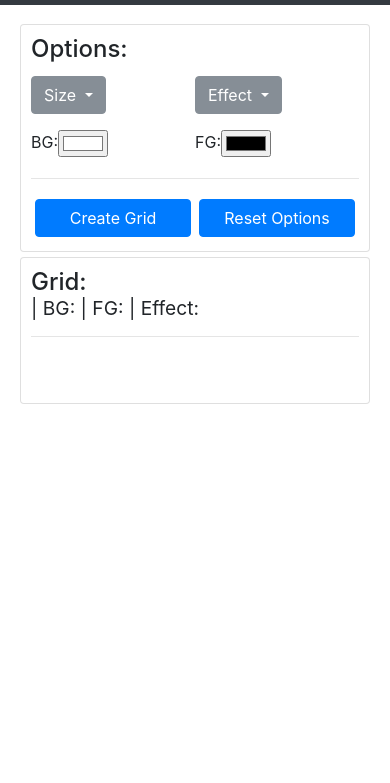
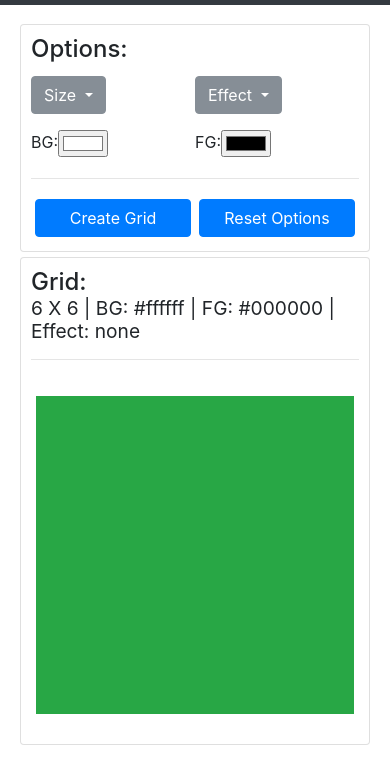
Before and after one commit to xxerror500xx/TOP_Etch-a-Sketch, a plain HTML site: page index.html in a window 390 px wide. Shown: the part 51-834 px from the top of the page. Drawn offline with nearby package versions, Linux system fonts and the light colour scheme.

Commit message:
Add responsive grid creation

```diff
--- a/css/main.css
+++ b/css/main.css
@@ -11,9 +11,11 @@ body {
 .card {
   margin: 5px;
 }
+
 .card-block {
   margin: 10px;
 }
+
 .custom-select {
   padding: 0;
 }
--- a/js/master.js
+++ b/js/master.js
@@ -1,27 +1,42 @@
 var options = {
   defaults: {
-    length: 4, // Number of rows
-    width: 4,  // Number of colums
+    length: 6, // Number of rows
+    width: 6, // Number of colums
     bgColor: "#ffffff",
     fgColor: "#000000",
     effect: "none"
   },
 
-  displayGridResolution: function (length = this.defaults.length, width = this.defaults.width) {
+  displayGridResolution: function(length = this.defaults.length, width = this.defaults.width) {
     $("#resolution-get").text(length + " X " + width);
   },
-  displayBG: function (bgColor = this.defaults.bgColor) {
+  displayBG: function(bgColor = this.defaults.bgColor) {
     $("#color-bg-get").text(bgColor);
     $("#background").val(bgColor);
   },
-  displayFG: function (fgColor = this.defaults.fgColor) {
+  displayFG: function(fgColor = this.defaults.fgColor) {
     $("#color-fg-get").text(fgColor);
     $("#foreground").val(fgColor);
   },
-  displayEffect: function (effect = this.defaults.effect) {
+  displayEffect: function(effect = this.defaults.effect) {
     $("#color-ef-get").text(effect);
-  }
-  resetToDefault: function () {
+  },
+  clearGrid: function() {
+    $("#grid").empty();
+  },
+  makeGrid: function(rows = this.defaults.length, columns = this.defaults.width) {
+    for (var i = 0; i < rows; i++) {
+      $("#grid").append("<div id='gr-" + i + "' class='row'></div>");
+      var height = $('#gr-' + i).width() / columns;
+      console.log(height);
+      for (var j = 0; j < columns; j++) {
+        $("#gr-" + i).append("<div id='cell-" + j + "' class='col  bg-success h-100'></div>");
+        $("#gr-" + i).css('height', height + 'px')
+      }
+    }
+
+  },
+  resetToDefault: function() {
     options.displayGridResolution();
     options.displayBG();
     options.displayFG();
@@ -30,6 +45,10 @@ var options = {
   }
 };
 
-$("document").ready(function () {
+$("document").ready(function() {
   options.resetToDefault();
 });
+$(window).resize(function() {
+  options.clearGrid();
+  options.makeGrid();
+});
```
